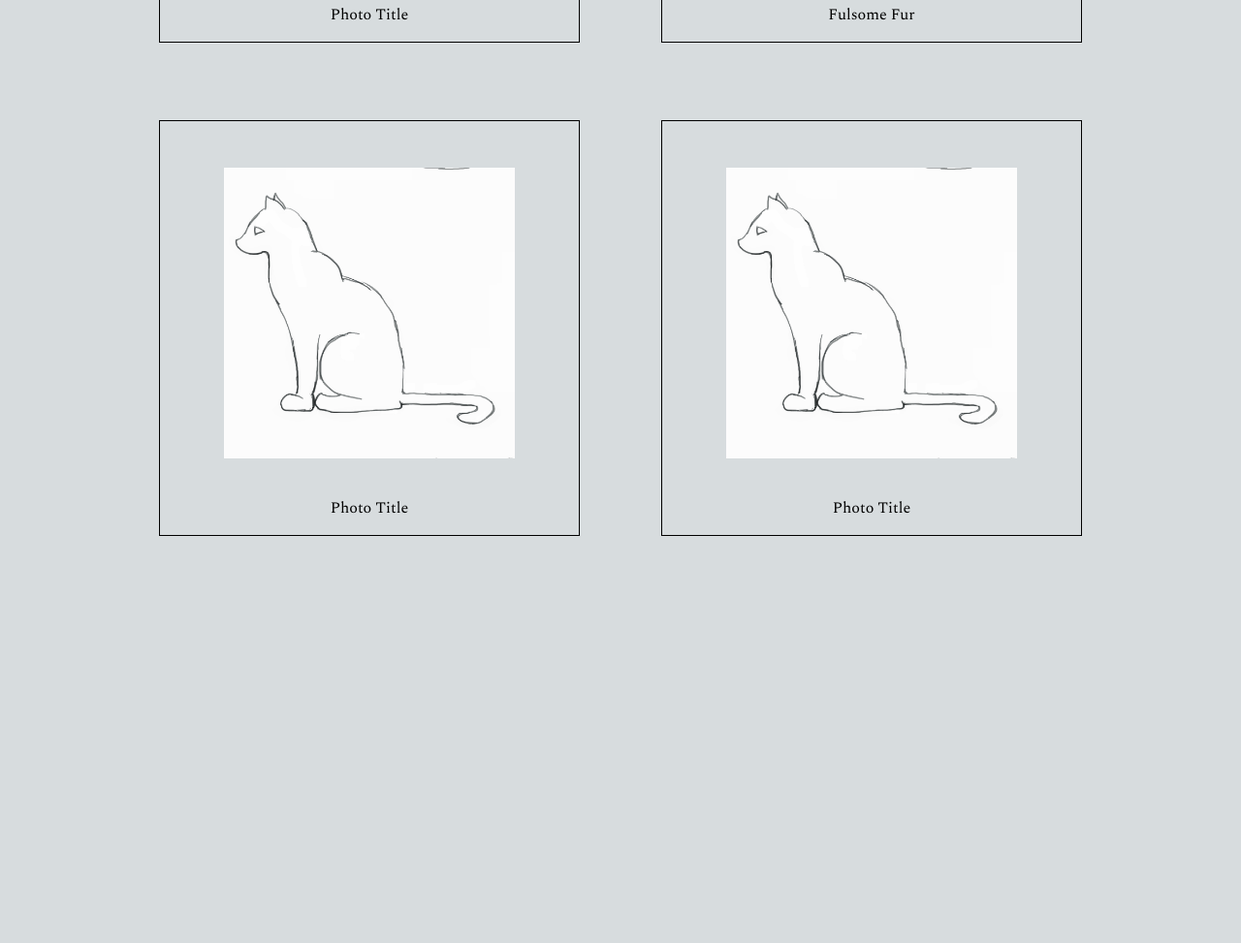
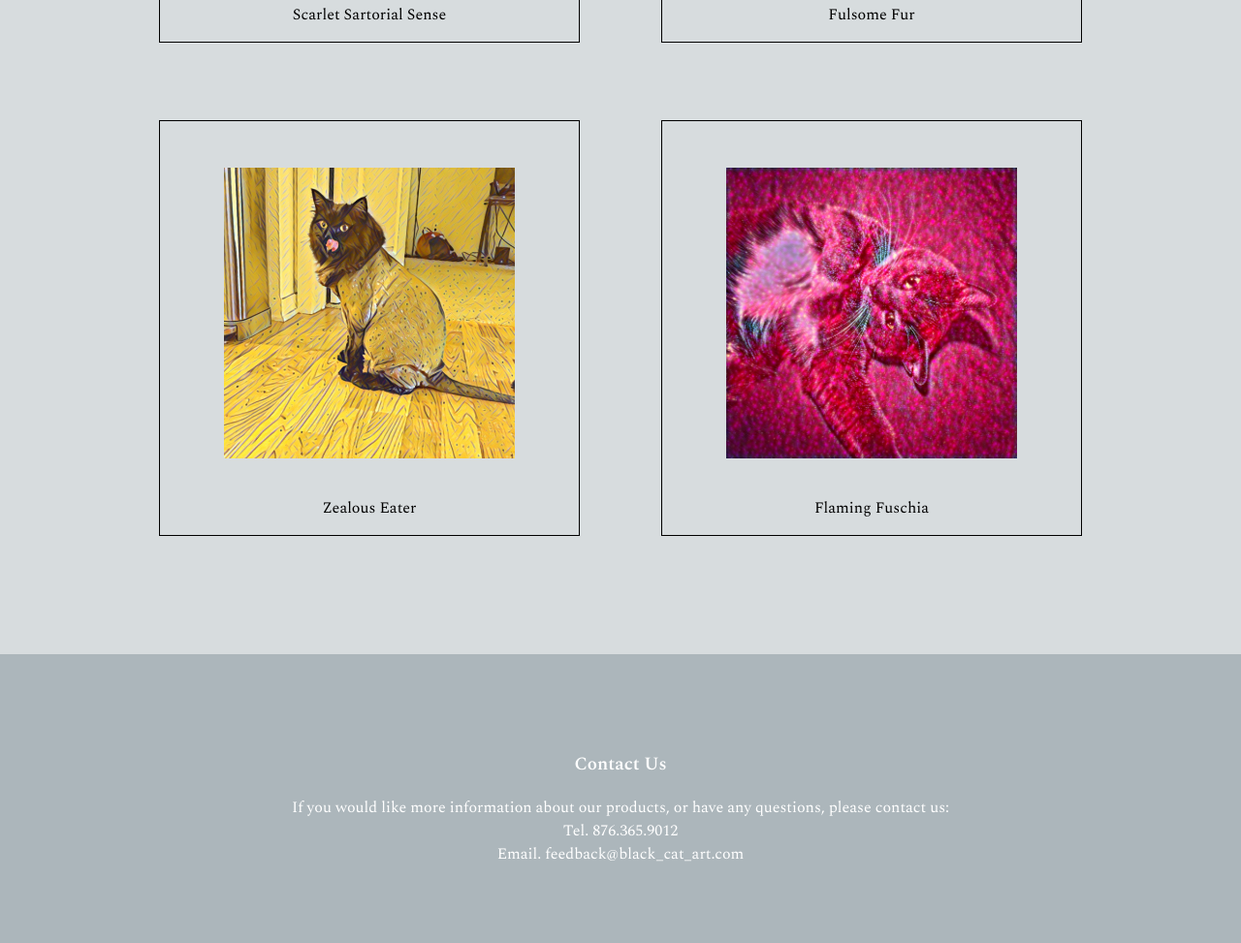
Before and after one commit to stephyacek/Black-Cat-Art, a plain HTML site: page index.html in a window 1280 px wide. Shown: the part 1791-2764 px from the top of the page at 97% size. Before the commit the page ends 2466 px from the top, so only its background shows below. Drawn offline with nearby package versions, Linux system fonts and the light colour scheme; a web font is replaced by a local one.

Commit message:
Added remaining photos and titles. #1

```diff
--- a/index.html
+++ b/index.html
@@ -23,22 +23,27 @@
       <span class="product"><img src="images/photo3.jpg" class="image-3"/>
         <span class="product-description">Serpentine and Sarcastic</span>
       </span>
-      <span class="product"><img src="images/catfiller.jpg" class="image-4"/>
-        <span class="product-description">Photo Title</span>
+      <span class="product"><img src="images/photo4.jpg" class="image-4"/>
+        <span class="product-description">Corpulent Claws</span>
       </span>
       <span class="product"><img src="images/photo5.jpg" class="image-5"/>
-        <span class="product-description">Photo Title</span>
+        <span class="product-description">Scarlet Sartorial Sense</span>
       </span>
       <span class="product"><img src="images/photo6.jpg" class="image-6"/>
         <span class="product-description">Fulsome Fur</span>
       </span>
-      <span class="product"><img src="images/catfiller.jpg" class="image-7"/>
-        <span class="product-description">Photo Title</span>
+      <span class="product"><img src="images/photo7.jpg" class="image-7"/>
+        <span class="product-description">Zealous Eater</span>
       </span>
-      <span class="product"><img src="images/catfiller.jpg" class="image-8"/>
-        <span class="product-description">Photo Title</span>
+      <span class="product"><img src="images/photo8.jpg" class="image-8"/>
+        <span class="product-description">Flaming Fuschia</span>
       </span>
     </div>
+    <footer>
+      <h3>Contact Us</h3>If you would like more information about our products, or have
+      any questions, please contact us:<br/>
+      Tel.<sp/><a href="tel:+8763659012" class="tel"> 876.365.9012</a><br/>Email. <a href="mailto:feedback@black_cat_art.com" class="email">feedback@black_cat_art.com</a>
+    </footer>
     <script src="main.js"></script>
   </body>
 </html>
--- a/styles.css
+++ b/styles.css
@@ -46,3 +46,22 @@ header {
   border: 1px solid black;
   margin: 40px;
 }
+
+footer {
+  background-color: #acb6bb;
+  color: white;
+  font-weight: lighter;
+  padding: 5rem;
+  text-align: center;
+}
+
+.tel,
+.email {
+  text-decoration: none;
+  color: white;
+}
+
+.tel:hover,
+.email:hover {
+  color: #eaeaea;
+}
```
Also changed, not shown: images/photo7.jpg (added), images/photo8.jpg (added), 1 other file.
